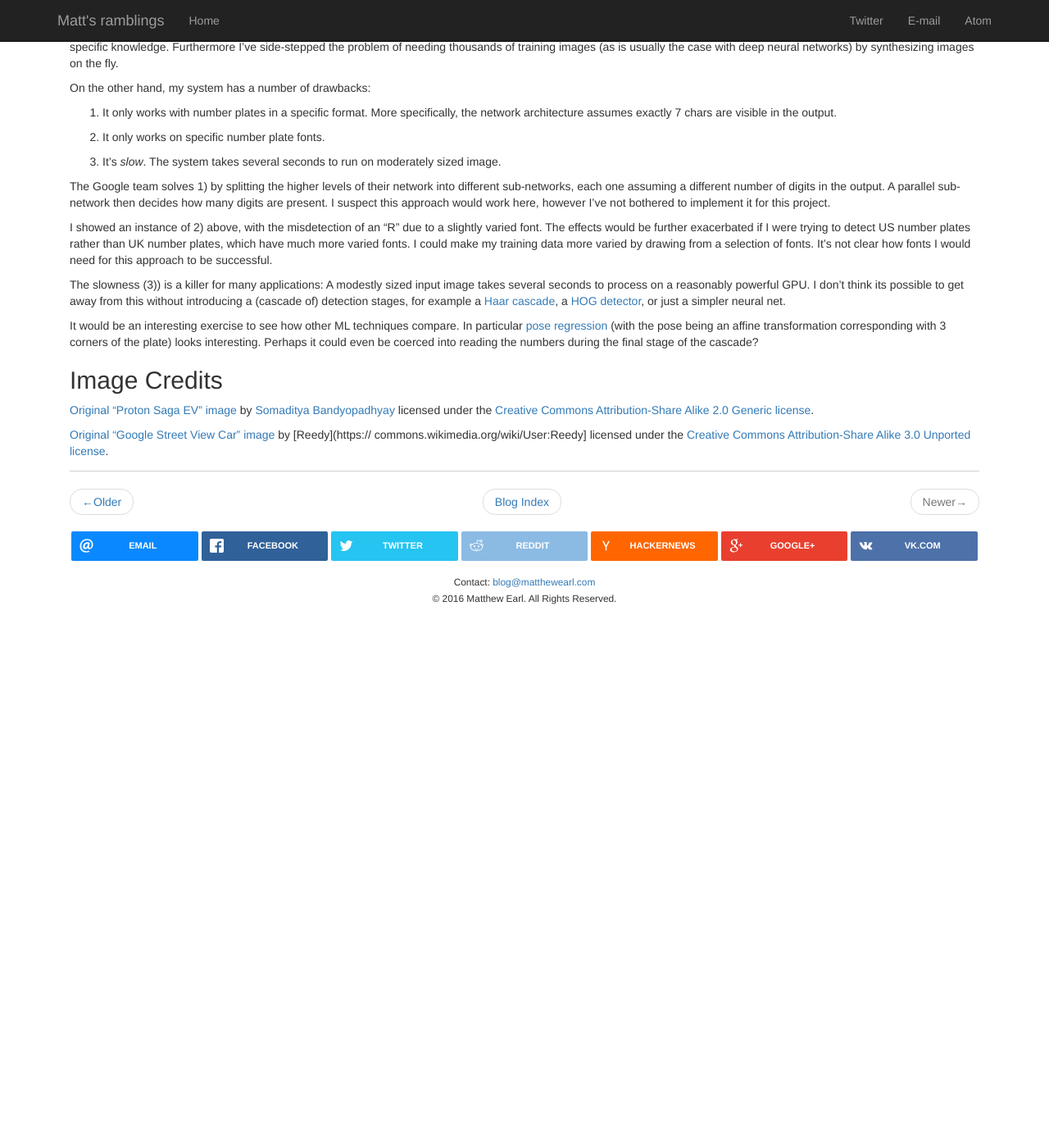
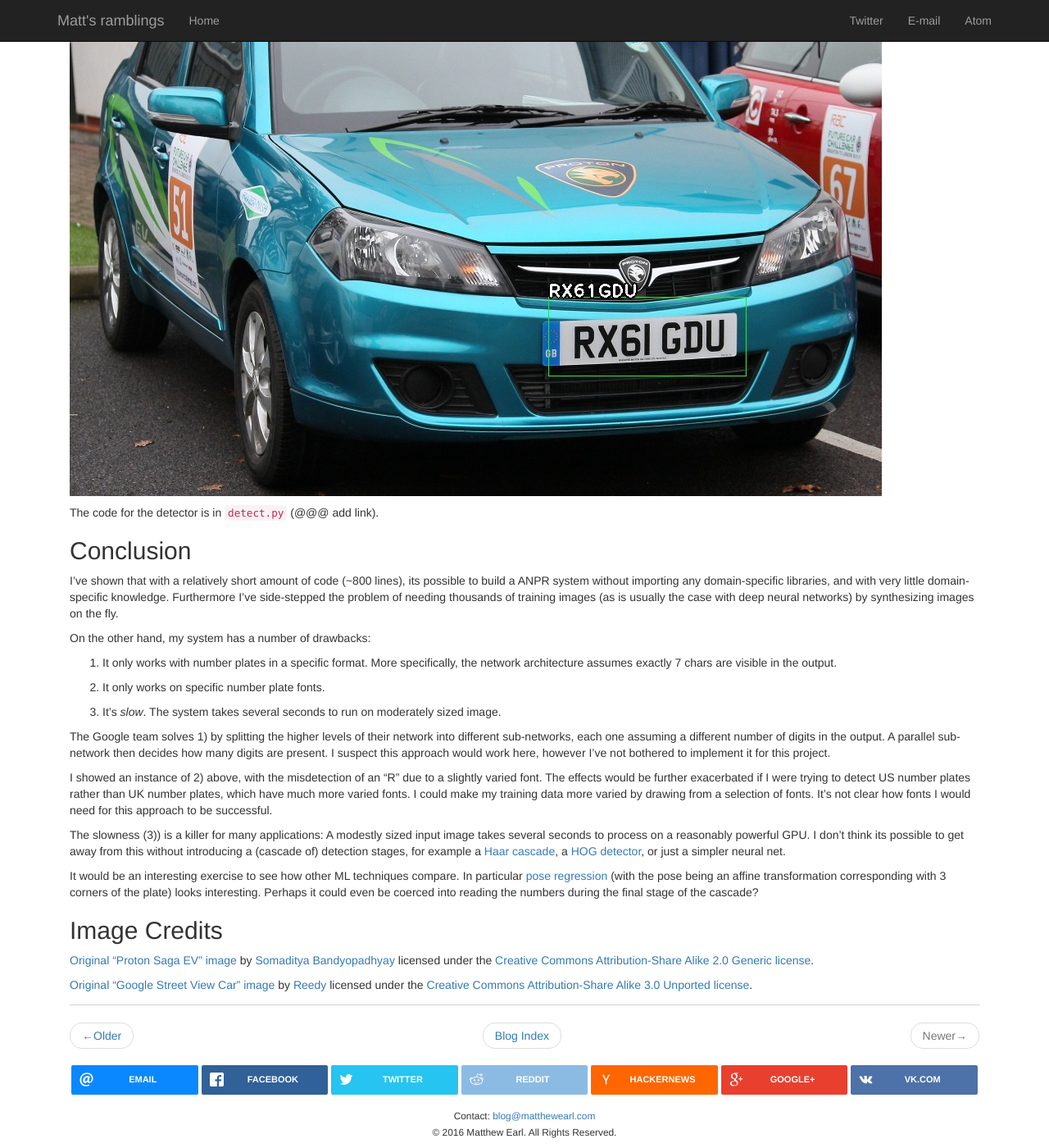
Before and after one commit to matthewearl/matthewearl.github.io, a Jekyll site: the page built from _posts/2016-04-17-cnn-anpr.md, in a window 1280 px wide and 1400 px high, scrolled down 7106 px. Shown: the whole window at 82% size. Built offline with Jekyll 4.4.1, drawn with Linux system fonts in a browser that asks for light colours; nearby versions of some CDN libraries; formulas are drawn with MathJax 3; before the commit the page ends 7855 px from its top, so only the background shows below that.

Commit message:
Deep ANPR: Fix link in credit section

```diff
--- a/_posts/2016-04-17-cnn-anpr.md
+++ b/_posts/2016-04-17-cnn-anpr.md
@@ -309,6 +309,6 @@
 
 [Original "Google Street View Car" image](https://commons.wikimedia.org/wiki/
 File:Google_Street_View_Car_near_Howden,_UK_2.JPG) by [Reedy](https://
-commons.wikimedia.org/wiki/User:Reedy] licensed under the
+commons.wikimedia.org/wiki/User:Reedy) licensed under the
 [Creative Commons Attribution-Share Alike 3.0 Unported license](https://
 creativecommons.org/licenses/by-sa/3.0/deed.en).
```
Also changed, not shown: assets/cnn-anpr/out-bad.jpg (added), 1 other file.
